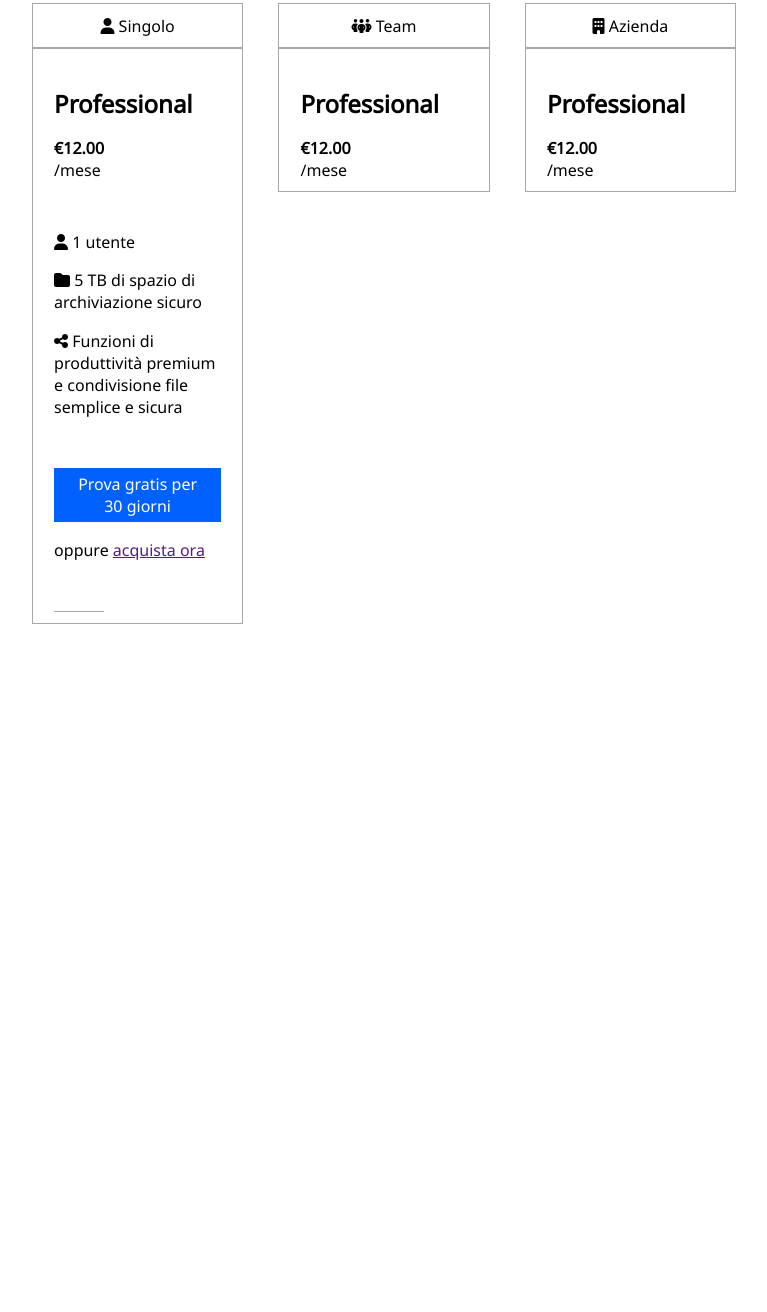
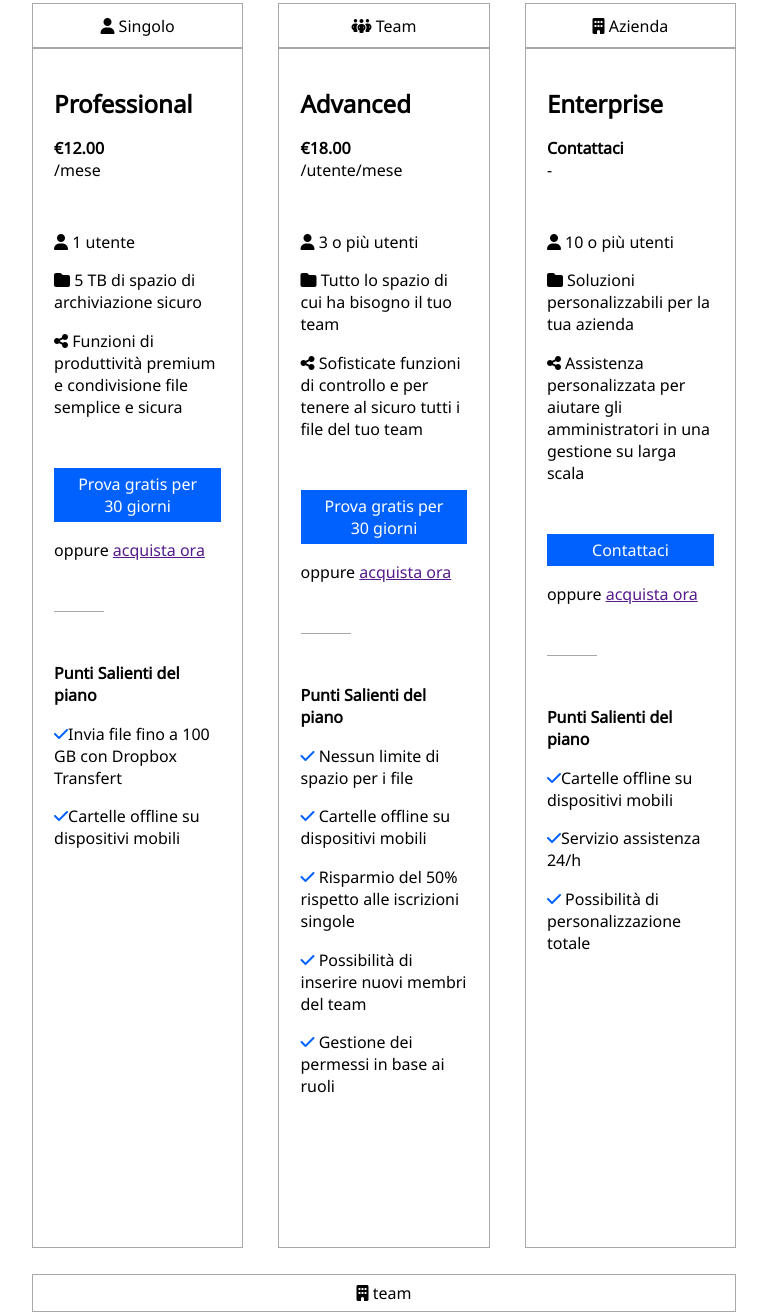
Before and after one commit to GIGIPR3/htmlcss-dropbox, a plain HTML site: page index.html in a window 1280 px wide. Shown: the part 917-2229 px from the top of the page, without its empty margins (256-1023 px from the left). Before the commit the page ends 1541 px from the top, so only its background shows below. Drawn offline with nearby package versions, Linux system fonts and the light colour scheme.

Commit message:
fine delle prime 3 cards

```diff
--- a/index.html
+++ b/index.html
@@ -86,6 +86,7 @@
 
             <!-- -------------cards------------ -->
 
+            <!-- CARD NUMERO 1---------------------------- -->
             <div class="flex-row-between mar-top5">
                 <div class="professional">
                     <div class="categories">
@@ -116,18 +117,18 @@
 
                         <div class="linea item1"></div>
 
-                        <div>
+                        <div class="item1">
                             <ul>
-                                <div></div>
-                                <div></div>
-                                <div></div>
+                                <div class="item"> <strong>Punti Salienti del piano</strong> </div>
+                                <div class="item"><i class="fa-solid fa-check blue"></i>Invia file fino a 100 GB con Dropbox Transfert</div>
+                                <div class="item"><i class="fa-solid fa-check blue"></i>Cartelle offline su dispositivi mobili</div>
                             </ul>
                         </div>
                     </div>
                 </div>
 
 
-
+                <!-- CARD NUMERO 2------------------- -->
                 <div class="professional">
                     <div class="categories">
                         <div class="txt">
@@ -138,10 +139,51 @@
 
                     <div class="descriprion">
                         <ul>
-                            <div class="item"><h2><strong>Professional</strong></h2></div>
-                            <div class="item"><strong>&euro;12.00</strong></div>
-                            <div>/mese</div>
+                            <div class="item"><h2><strong>Advanced</strong></h2></div>
+                            <div class="item"><strong>&euro;18.00</strong></div>
+                            <div>/utente/mese</div>
 
+                            <ul class="item1">
+                                <div class="item"> <i class="fa-solid fa-user"></i> 3 o più utenti</div>
+                                <div class="item"> <i class="fa-solid fa-folder"></i> Tutto lo spazio di cui ha bisogno il tuo team</div>
+                                <div class="item"> <i class="fa-sharp fa-solid fa-share-nodes"></i> Sofisticate funzioni di controllo e per tenere al sicuro tutti i file del tuo team</div>
+                            </ul>
+
+                            <div class="item1" id="inizia">
+                                Prova gratis per 30 giorni
+                            </div>
+
+                            <div class="item">
+                                oppure <a href="">acquista ora</a>
+                            </div>
+
+                            <div class="linea item1"></div>
+
+                            <div class="item1">
+                                <ul>
+                                    <div class="item"> <strong>Punti Salienti del piano</strong> </div>
+                                    <div class="item">
+                                        <i class="fa-solid fa-check blue"></i>
+                                        Nessun limite di spazio per i file
+                                    </div>
+                                    <div class="item">
+                                        <i class="fa-solid fa-check blue"></i>
+                                        Cartelle offline su dispositivi mobili
+                                    </div>
+                                    <div class="item">
+                                        <i class="fa-solid fa-check blue"></i>
+                                        Risparmio del 50% rispetto alle iscrizioni singole
+                                    </div>
+                                    <div class="item">
+                                        <i class="fa-solid fa-check blue"></i>
+                                        Possibilità di inserire nuovi membri del team
+                                    </div>
+                                    <div class="item">
+                                        <i class="fa-solid fa-check blue"></i>
+                                        Gestione dei permessi in base ai ruoli
+                                    </div>
+                                </ul>
+                            </div>
 
                         </ul>
                     </div>
@@ -149,35 +191,64 @@
 
 
 
-
+                <!-- CARD NUMERO 3-------------------------------- -->
                 <div class="professional">
                     <div class="categories">
                         <i class="fa-solid fa-building"></i>
                         <span>Azienda</span>
                     </div>
 
-                    <div>
-                        <ul class="descriprion">
-                            <div class="item"><h2><strong>Professional</strong></h2></div>
-                            <div class="item"><strong>&euro;12.00</strong></div>
-                            <div>/mese</div>
+                    <div class="descriprion">
+                        <ul >
+                            <div class="item"><h2><strong>Enterprise</strong></h2></div>
+                            <div class="item"><strong>Contattaci</strong></div>
+                            <div>-</div>
+                        </ul>
 
+                        <ul class="item1">
+                            <div class="item"> <i class="fa-solid fa-user"></i> 10 o più utenti</div>
+                            <div class="item"> <i class="fa-solid fa-folder"></i> Soluzioni personalizzabili per la tua azienda</div>
+                            <div class="item"> <i class="fa-sharp fa-solid fa-share-nodes"></i> Assistenza personalizzata per aiutare gli amministratori in una gestione su larga scala</div>
+                        </ul>
 
-                        </ul>
-                    </div>
+                        <div class="item1" id="inizia">
+                            Contattaci
+                        </div>
 
-                    <div>
+                        <div class="item">
+                            oppure <a href="">acquista ora</a>
+                        </div>
 
+                        <div class="linea item1"></div>
+
+                        <div class="item1">
+                            <ul>
+                                <div class="item"> <strong>Punti Salienti del piano</strong> </div>
+                                <div class="item"><i class="fa-solid fa-check blue"></i>Cartelle offline su dispositivi mobili</div>
+                                <div class="item"><i class="fa-solid fa-check blue"></i>Servizio assistenza 24/h</div>
+                                <div class="item">
+                                    <i class="fa-solid fa-check blue"></i>
+                                    Possibilità di personalizzazione totale
+                                </div>
+                            </ul>
+                        </div>
                     </div>
                 </div>
-
             </div>
-
-
-
         </div>
 
+        <div class="container-3">
+            <div>
+                <div class="categories1">
+                    <i class="fa-solid fa-building"></i>
+                    team
+                </div>
 
+                <div>
+
+                </div>
+            </div>
+        </div>
     </main>
 
     <footer>
--- a/style.css
+++ b/style.css
@@ -158,6 +158,7 @@ li{
     padding-right: 10%;
     padding-top: 10%;
     padding-bottom: 5%;
+    height: 1200px;
 }
 
 .item{
@@ -173,3 +174,24 @@ li{
     height: 1px;
     background-color: rgb(168, 168, 168);
 }
+
+.blue{
+    color: #0061ff;
+}
+
+/* quarta cards----- */
+
+.container-3{
+    width: 55%;
+    margin: auto;
+    margin-top: 2%;
+}
+
+.categories1{
+    text-align: center;
+    border: solid rgb(168, 168, 168);
+    border-width: 1px;
+    padding-top: 1%;
+    padding-bottom: 1%;
+
+}
```
